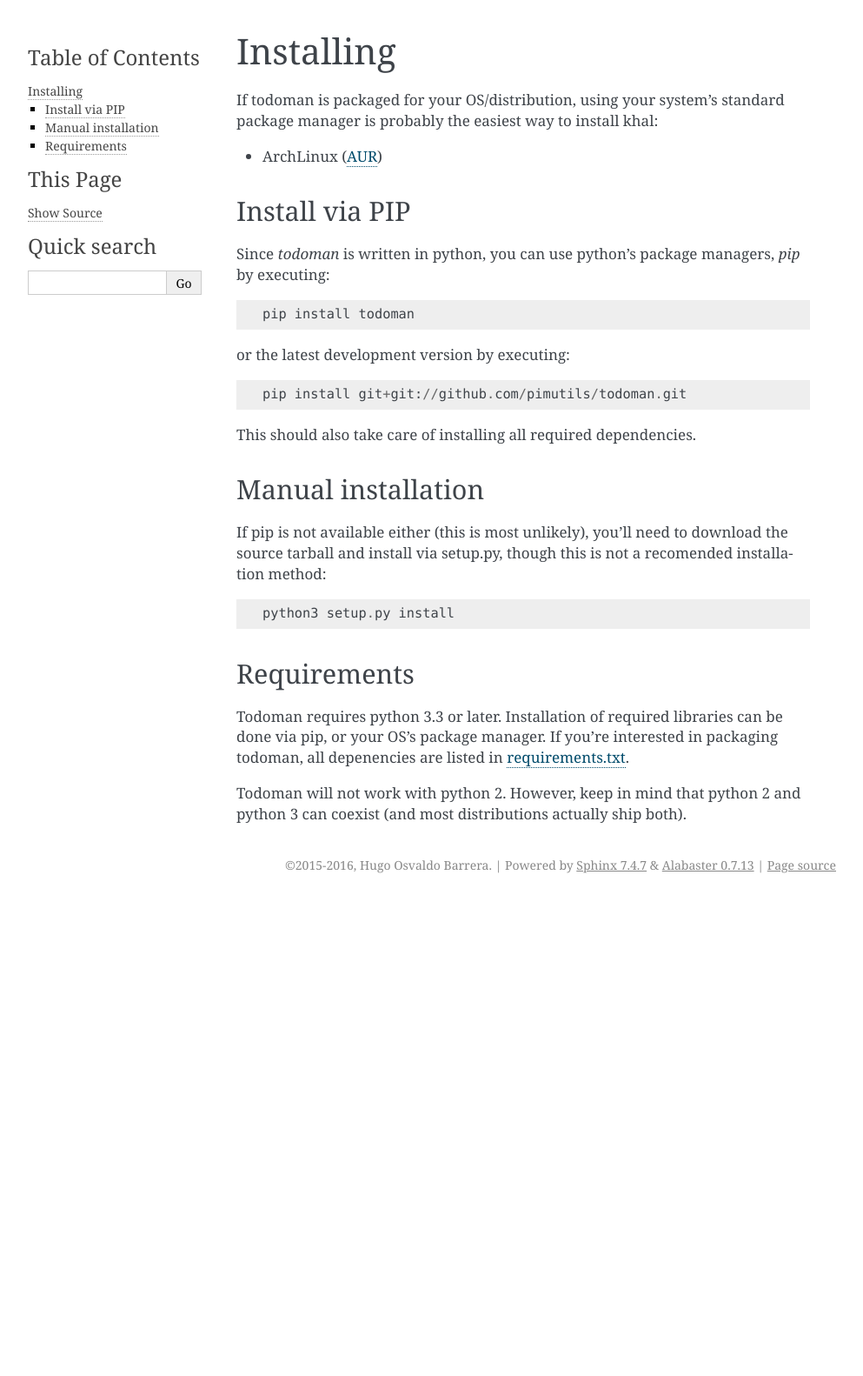
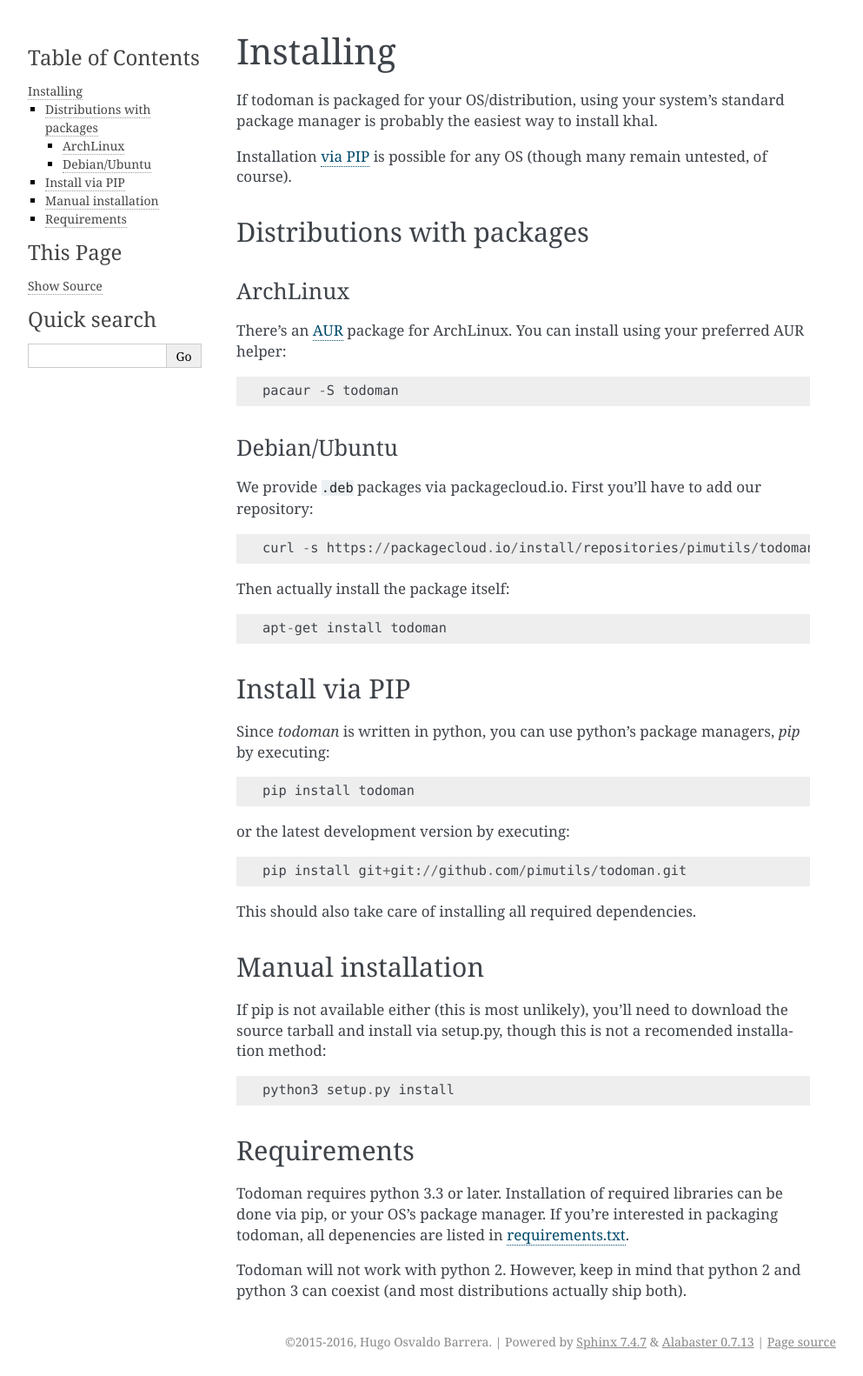
Before and after one commit to pimutils/todoman, a Sphinx documentation site: the page built from docs/install.rst, in a window 1280 px wide. Shown: the whole page at 87% size, without its empty margins (148-1141 px from the left). Built offline with Sphinx 7.4.7, drawn with Linux system fonts in a browser that asks for light colours; the version number could not be read and is left out; before the commit the page ends 1034 px from its top, so only the background shows below that.

Commit message:
Document .deb packages and how to use them

```diff
--- a/docs/install.rst
+++ b/docs/install.rst
@@ -1,12 +1,38 @@
 Installing
 ==========
 
-If todoman is packaged for your OS/distribution, using your system's
-standard package manager is probably the easiest way to install khal:
+If todoman is packaged for your OS/distribution, using your system's standard
+package manager is probably the easiest way to install khal.
 
-- ArchLinux (AUR_)
+Installation :ref:`via PIP <pip>` is possible for any OS (though many remain
+untested, of course).
+
+Distributions with packages
+---------------------------
+
+ArchLinux
+~~~~~~~~~
+
+There's an AUR_ package for ArchLinux. You can install using your preferred AUR
+helper::
+
+    pacaur -S todoman
 
 .. _AUR: https://aur.archlinux.org/packages/todoman/
+
+Debian/Ubuntu
+~~~~~~~~~~~~~
+
+We provide ``.deb`` packages via packagecloud.io. First you'll have to add our
+repository::
+
+    curl -s https://packagecloud.io/install/repositories/pimutils/todoman/script.deb.sh | sudo bash
+
+Then actually install the package itself::
+
+    apt-get install todoman
+
+.. _pip:
 
 Install via PIP
 ---------------
```
